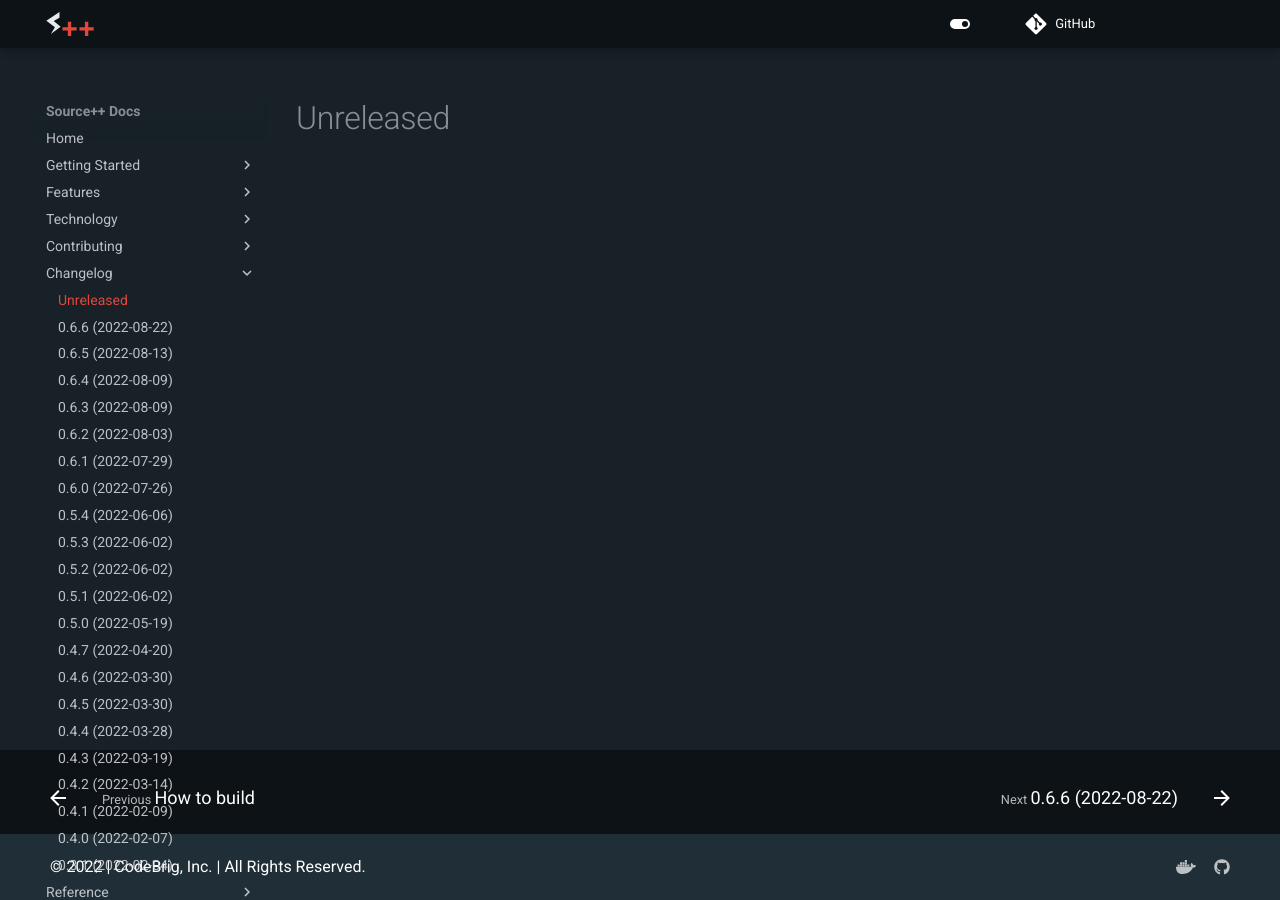
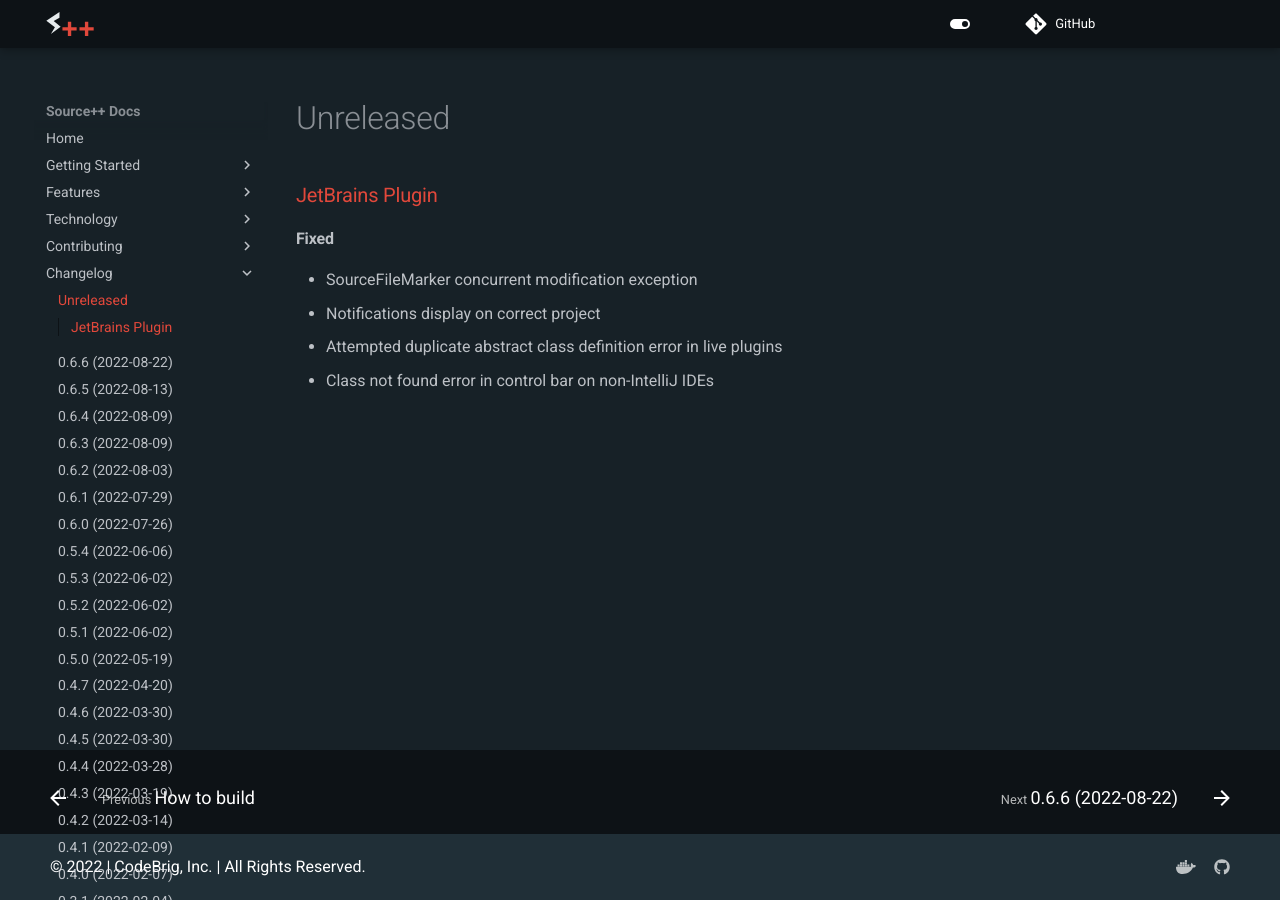
Before and after one commit to sourceplusplus/documentation, an MkDocs documentation site: the page built from docs/changelog/README.md, in a window 1280 px wide. Built offline with MkDocs 1.6.1 and Material for MkDocs 9.7.7, drawn with Linux system fonts in a browser that asks for light colours; comment, search, counter and statistics services are not loaded; the version menu is left out.

Commit message:
docs: changes

```diff
--- a/docs/changelog/README.md
+++ b/docs/changelog/README.md
@@ -1 +1,9 @@
 # Unreleased
+
+### [JetBrains Plugin](https://github.com/sourceplusplus/interface-jetbrains)
+
+#### Fixed
+- SourceFileMarker concurrent modification exception
+- Notifications display on correct project
+- Attempted duplicate abstract class definition error in live plugins
+- Class not found error in control bar on non-IntelliJ IDEs
```
